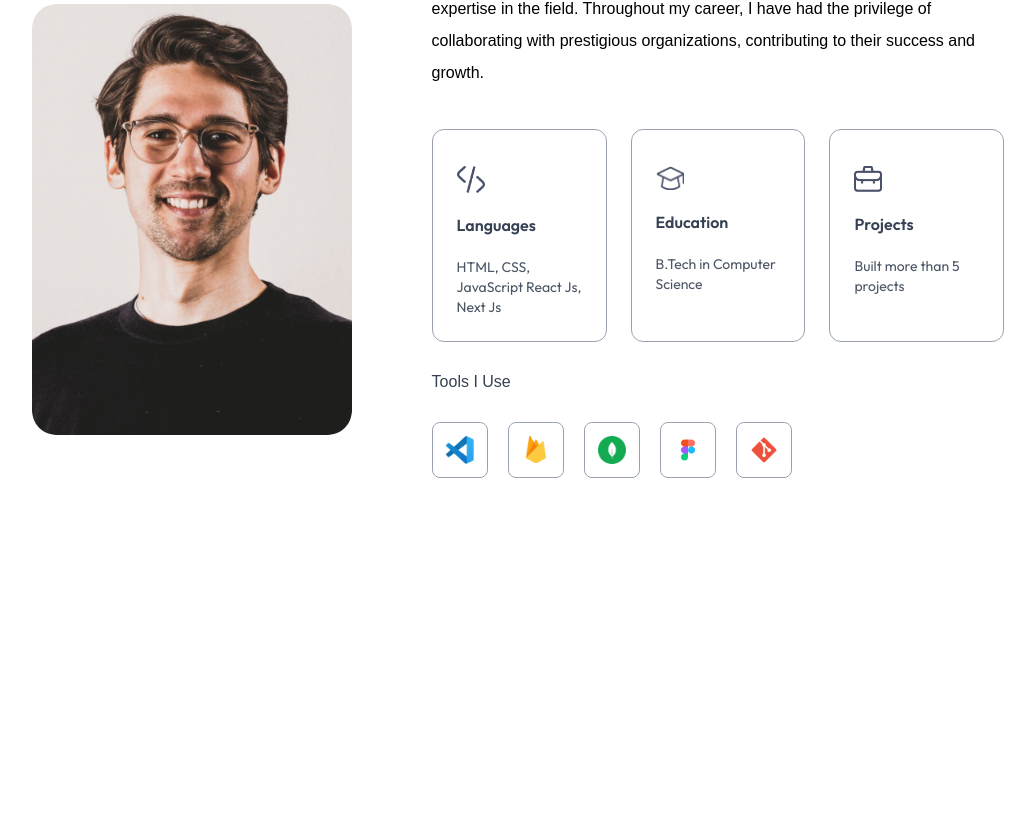
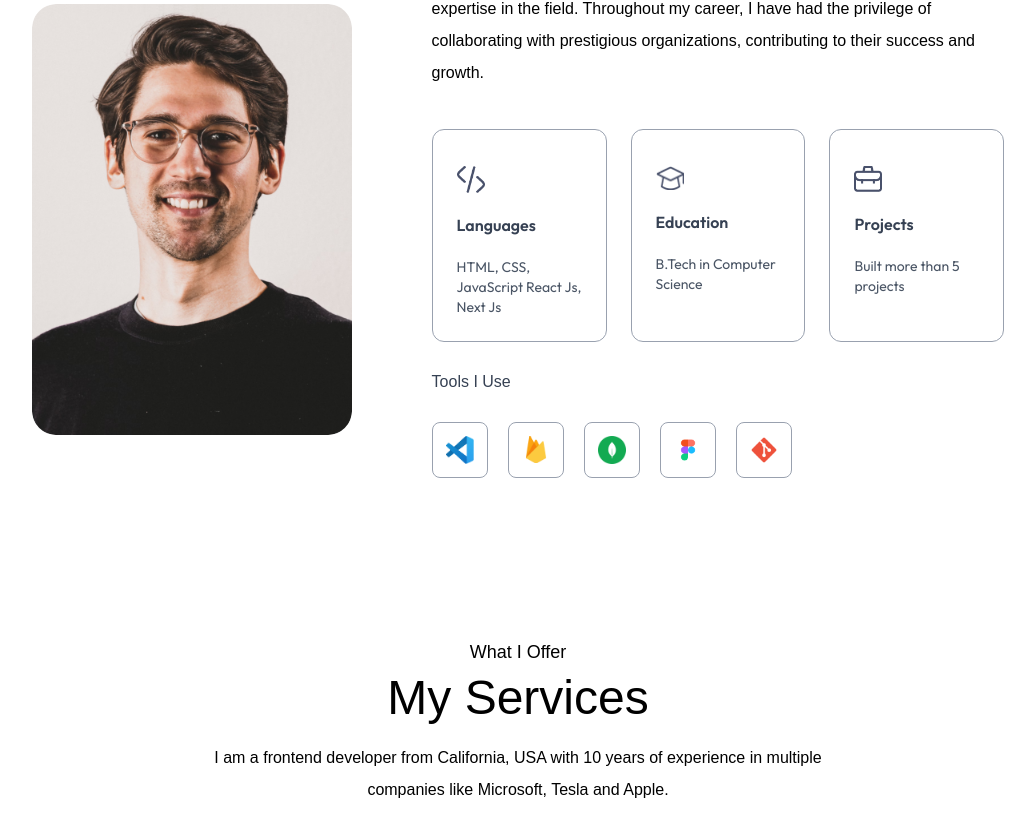
Before and after one commit to Hamimsiddiq007/Portfolio_01, a Next.js app: page / in a window 1280 px wide. Shown: the part 1107-1943 px from the top of the page, without its empty margins (122-1157 px from the left). Before the commit the page ends 1665 px from the top, so only its background shows below. Built offline with nearby package versions, Linux system fonts and the light colour scheme; a web font is replaced by a local one.

Commit message:
feat: services

```diff
--- a/app/page.js
+++ b/app/page.js
@@ -2,6 +2,7 @@
 import About from "@/components/About";
 import Header from "@/components/Header";
 import Navbar from "@/components/Navbar";
+import Services from "@/components/Services";
 
 export default function Home() {
   return (
@@ -9,6 +10,7 @@
       <Navbar />
       <Header />
       <About />
+      <Services />
     </>
   );
 }
--- /dev/null
+++ b/components/Services.jsx
@@ -0,0 +1,14 @@
+import React from 'react'
+
+const Services = () => {
+  return (
+    <div id='services' className='w-full px-[12%] scroll mt-20'>
+      <h4 className='text-center mb-2 text-lg font-ovo'>What I Offer</h4>
+      <h2 className='text-center text-5xl font-ovo'>My Services</h2>
+
+      <p className='text-center mx-auto max-w-2xl mt-5 mb-12 font-ovo'>I am a frontend developer from California, USA with 10 years of experience in multiple companies like Microsoft, Tesla and Apple.</p>
+    </div>
+  )
+}
+
+export default Services
```
